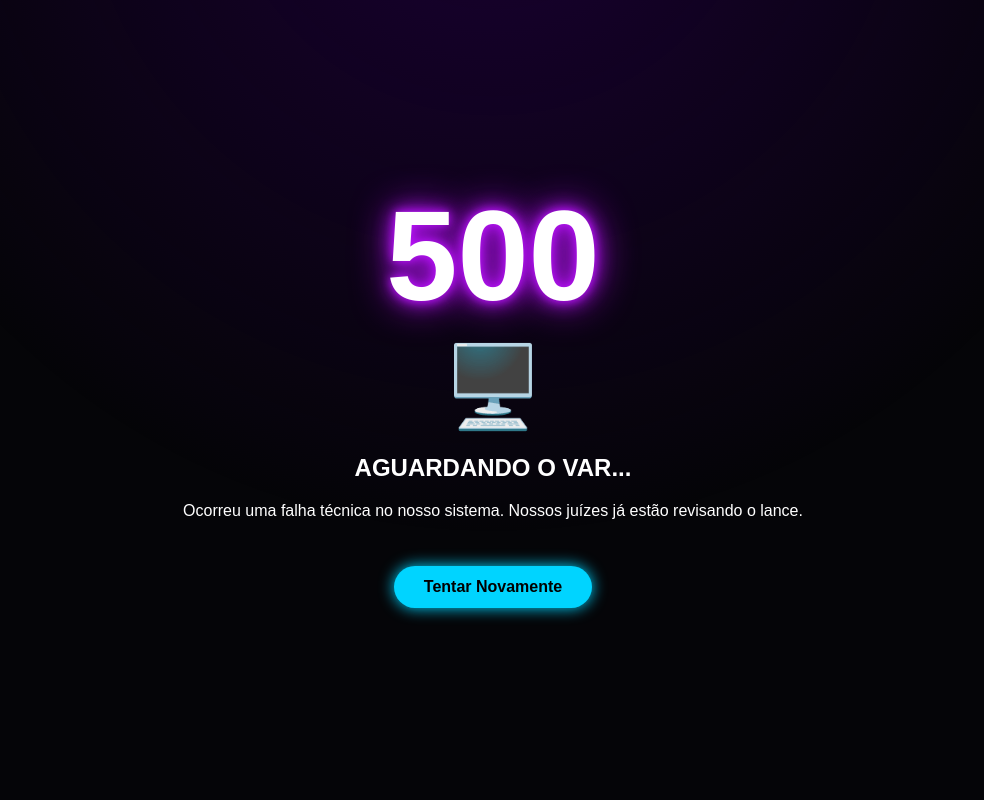
After one commit to pedromorais15/SpostsBD, a Flask app: template templates/500.html in a window 1280 px wide. The commit adds this page. Shown: the whole page, without its empty margins (147-1131 px from the left). Run offline with Flask 3, Linux system fonts and the light colour scheme; the template is opened without the code that fills it, so the values that code supplies are empty.

Commit message:
Add files via upload

```diff
--- a/app.py
+++ b/app.py
@@ -407,6 +407,14 @@ def index():
                            honors=honors,
                            error=error_msg,
                            logo=logo_final)
+@app.errorhandler(404)
+def page_not_found(e):
+    # O segundo valor é o código de status do erro
+    return render_template('404.html'), 404
+
+@app.errorhandler(500)
+def internal_server_error(e):
+    return render_template('500.html'), 500
 
 if __name__ == '__main__':
     app.run(debug=True)
--- a/static/style.css
+++ b/static/style.css
@@ -203,6 +203,49 @@ button { background: var(--neon-blue); border: none; padding: 0 25px; border-rad
     margin-bottom: 15px;
 }
 
+/* Estilos para Páginas de Erro */
+.error-page {
+    display: flex;
+    justify-content: center;
+    align-items: center;
+    height: 100vh;
+    text-align: center;
+    overflow: hidden;
+}
+
+.error-content h1 {
+    font-size: 8rem;
+    margin: 0;
+    line-height: 1;
+}
+
+.error-icon {
+    font-size: 5rem;
+    margin: 20px 0;
+}
+
+.btn-back {
+    display: inline-block;
+    margin-top: 30px;
+    padding: 12px 30px;
+    background: var(--neon-blue); /* Ou a cor que você usa no botão Explorar */
+    color: #000;
+    text-decoration: none;
+    font-weight: bold;
+    border-radius: 50px;
+    transition: 0.3s;
+    box-shadow: 0 0 15px var(--neon-blue);
+}
+
+.btn-back:hover {
+    transform: scale(1.1);
+    box-shadow: 0 0 25px var(--neon-blue);
+}
+
+.neon-text-purple {
+    color: #fff;
+    text-shadow: 0 0 10px #bc13fe, 0 0 20px #bc13fe, 0 0 40px #bc13fe;
+}
 /* Ajuste para dispositivos móveis */
 @media (max-width: 900px) {
     .top-section { grid-template-columns: 1fr; }
--- /dev/null
+++ b/templates/500.html
@@ -0,0 +1,19 @@
+<!DOCTYPE html>
+<html lang="pt-br">
+<head>
+    <meta charset="UTF-8">
+    <meta name="viewport" content="width=device-width, initial-scale=1.0">
+    <title>500 | Erro no VAR</title>
+    <link rel="stylesheet" href="{{ url_for('static', filename='style.css') }}">
+</head>
+<body class="error-page">
+    <div class="background-overlay"></div>
+    <div class="container error-content">
+        <h1 class="neon-text-purple">500</h1>
+        <div class="error-icon">🖥️</div>
+        <h2>AGUARDANDO O VAR...</h2>
+        <p>Ocorreu uma falha técnica no nosso sistema. Nossos juízes já estão revisando o lance.</p>
+        <a href="/" class="btn-back">Tentar Novamente</a>
+    </div>
+</body>
+</html>
```
Also changed, not shown: templates/404.html (added, +19 -0 lines), templates/index.html (line endings or trailing spaces).
